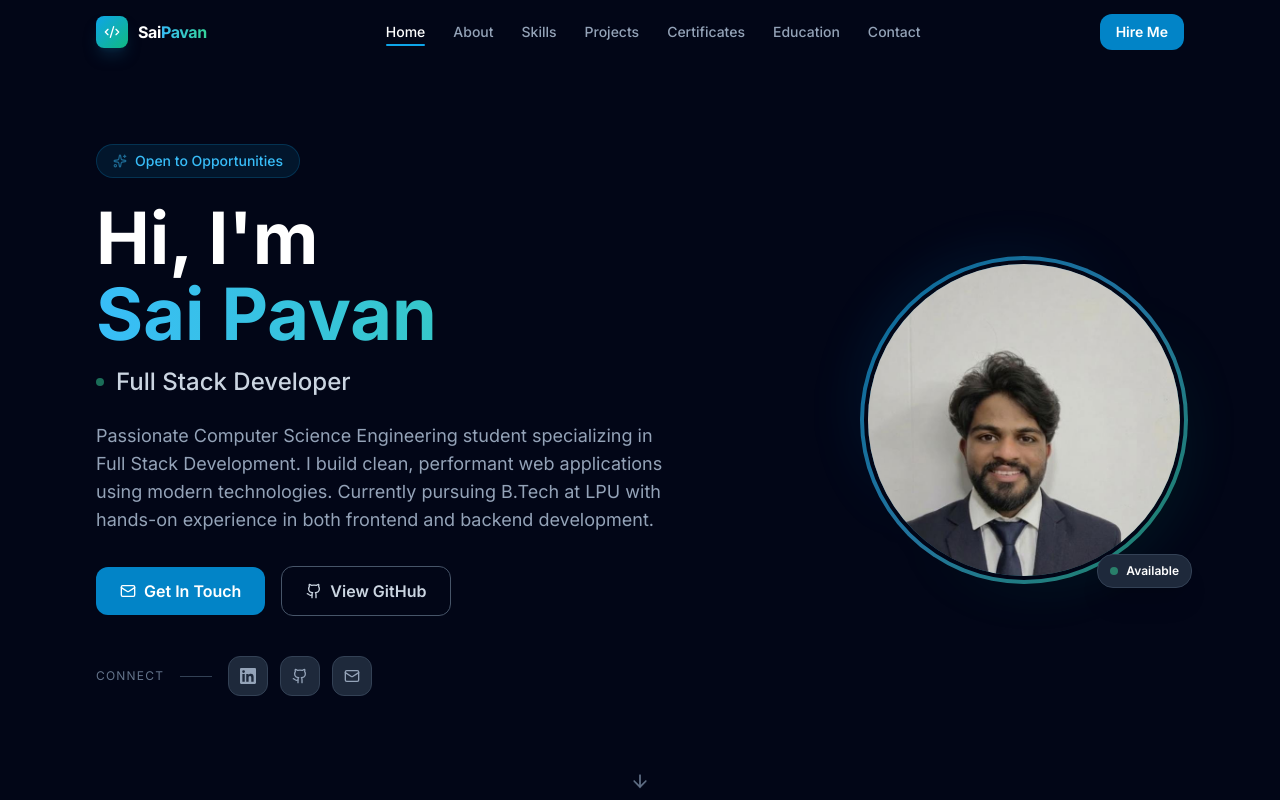
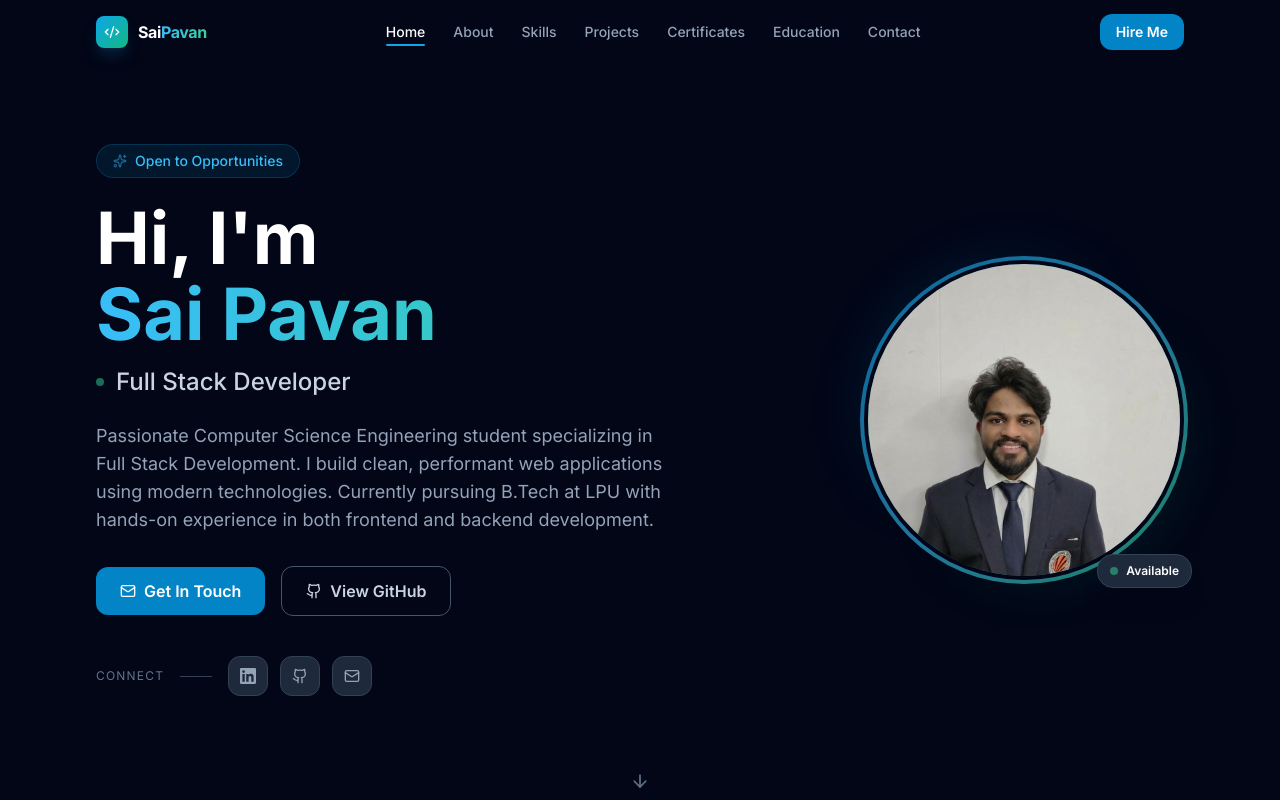
Before and after one commit to saipavanganta/Portfolio, a React (Vite) app in the folder portfolio/: page / in a window 1280 px wide. Shown: the top 800 px of the page. Built offline with nearby package versions, Linux system fonts and the light colour scheme.

Commit message:
Orchids run changes (2026-03-18T18:40:45.056Z)

```diff
--- a/portfolio/src/components/Hero.jsx
+++ b/portfolio/src/components/Hero.jsx
@@ -109,7 +109,7 @@ export default function Hero() {
                   src={personal.photo}
                   alt={personal.name}
                   className="w-full h-full object-cover"
-                  style={{ objectPosition: "center 30%", transform: "scale(1.35)", transformOrigin: "center 30%" }}
+                  style={{ objectPosition: "50% 25%" }}
                 />
               </div>
               {/* Floating badge */}
```
